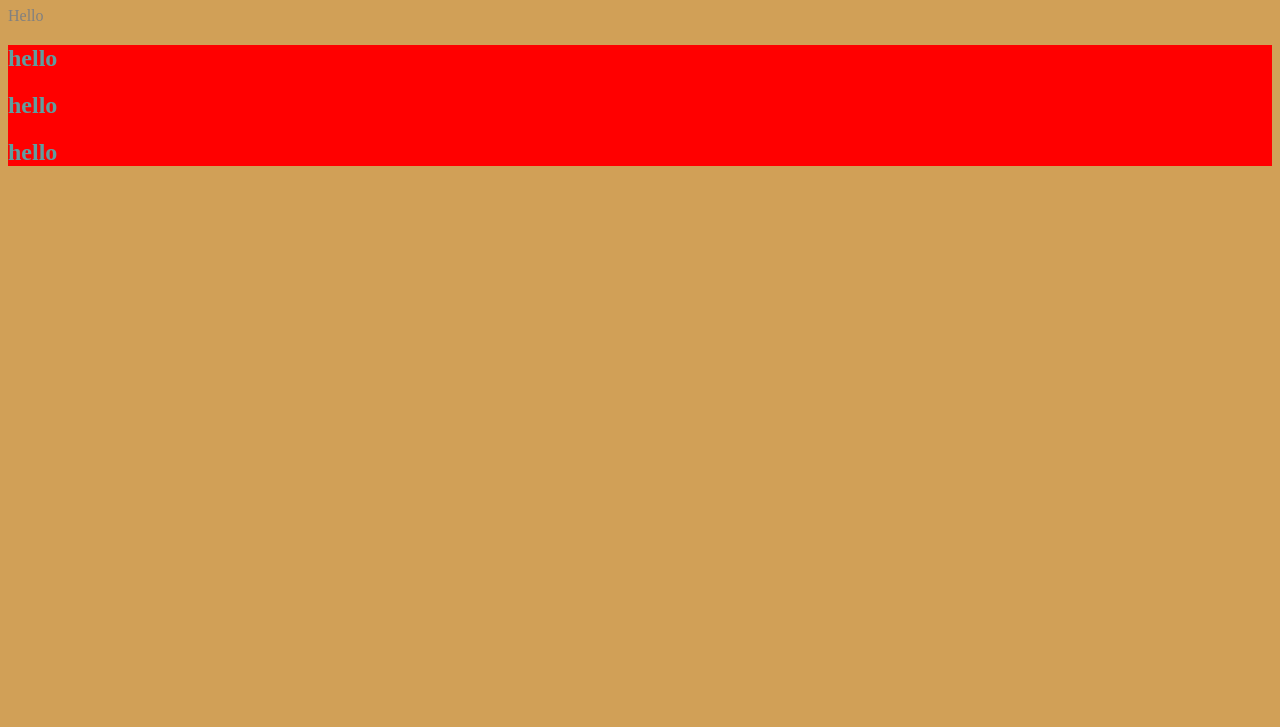
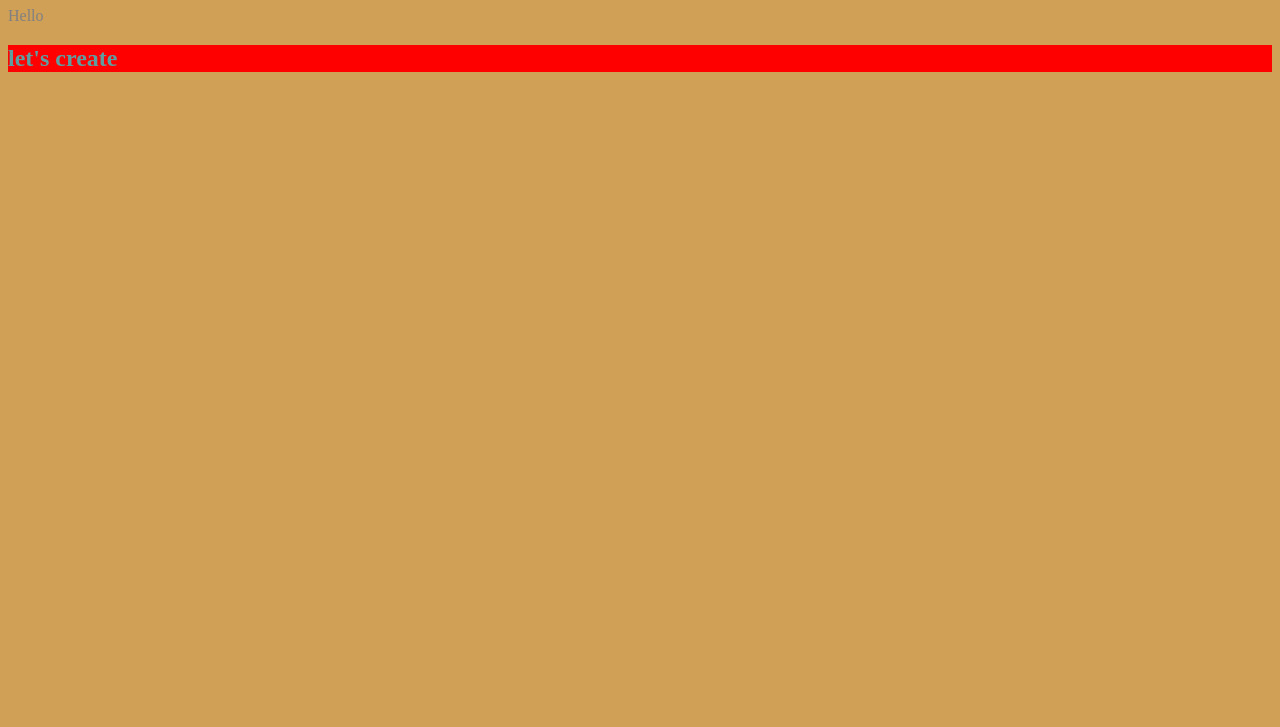
Before and after one commit to xjolka/SCSS-CARD-TUTORIAL-Jolanta, a website: page index.html in a window 1280 px wide. Shown: the part 73-800 px from the top of the page. Drawn offline with Linux system fonts and the light colour scheme.

Commit message:
html new

```diff
--- a/index.html
+++ b/index.html
@@ -13,9 +13,8 @@
         Hello
     </p>
     <section>
-        <h1>hello</h1>
-        <h1>hello</h1>
-        <h1>hello</h1>
+        <h1>let's create</h1>
+
     </section>
 </body>
 </html>
```
